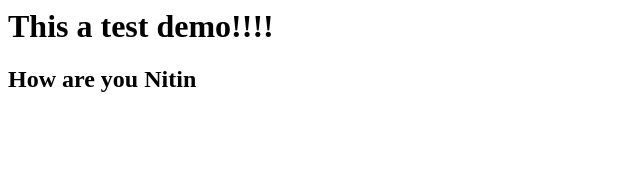
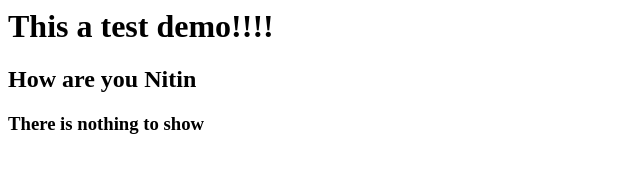
Before and after one commit to NitinBakaya/demo-project, a plain HTML site: page index.html in a window 1280 px wide. Shown: the whole page, without its empty margins (0-640 px from the left). Drawn offline with Linux system fonts and the light colour scheme.

Commit message:
new Update

```diff
--- a/index.html
+++ b/index.html
@@ -1,4 +1,5 @@
 <html>
   <h1>This a test demo!!!!</h1>
   <h2>How are you Nitin</h2>
+    <h3>There is nothing to show</h3>
 </html>
```
